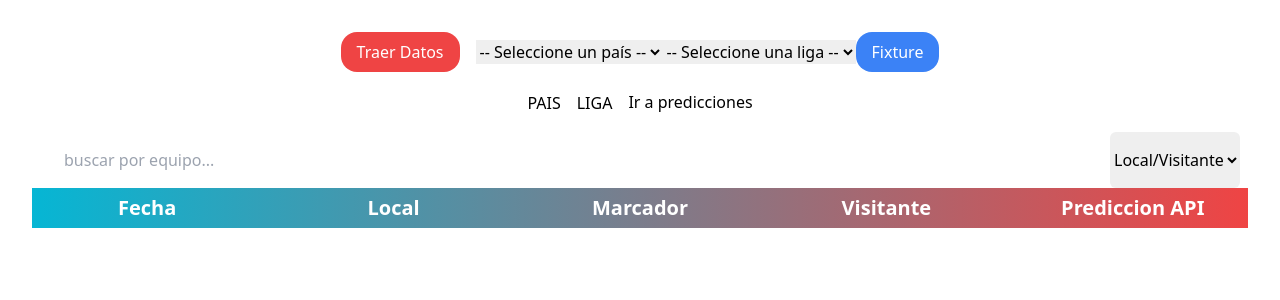
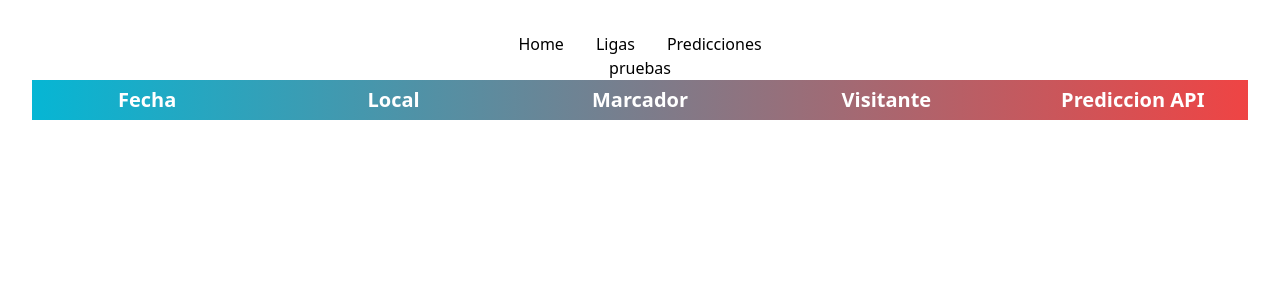
Before and after one commit to MMiigguueellGS/fooball-predictions, a React (Vite) app: page / in a window 1280 px wide. Shown: the top 300 px of the page. Built offline with nearby package versions, Linux system fonts and the light colour scheme; the HTML template or start-up script is replaced by a standard one.

Commit message:
agregando un nav

```diff
--- a/src/App.jsx
+++ b/src/App.jsx
@@ -5,15 +5,21 @@ import Fixture from "./Fixture";
 import DistributionPoisson from "./Components/DistributionPoisson";
 import PredictionsAPI from "./predicciones/PredictionsAPI";
 import { Link, Route, Routes } from "react-router-dom";
+import DailyMatchesFixture from "./DailyMatches/DailyMatchesFixture";
 const ls = localStorage;
 function App() {
   const [country, setCountry] = useState(""); //se guarda el pais seleccionado en el select de paises
   const [leagueCurrent, setleagueCurrent] = useState([]); //se guarda datos de  liga seleccionada en el select ID;Nombrede liga ; temporada, y pais
   const [leaguesByCountry, setLeaguesByCountry] = useState([]); // guarda la lista de las ligas x ciudad  , es lo que se ve en el select de ligas
   const [fixture, setFixture] = useState([]); //guarda el fixture dela liga seleccionada
-
   const [countries, setCountries] = useState([])
 
+  const headers = {
+    headers: {
+      "x-rapidapi-host": "v3.football.api-sports.io",
+      "x-rapidapi-key": "f2644de95c12ea7a21cdf3b27aa29ef0",
+    },
+  };
   const onChangeCountry = (e) => {
     setCountry(e.target.value);
     const leaguesByCountry = addLeaguesSelect(e.target.value);
@@ -46,12 +52,7 @@ function App() {
   }
   //---------------------------------------
   const handleRequest = () => {
-    const headers = {
-      headers: {
-        "x-rapidapi-host": "v3.football.api-sports.io",
-        "x-rapidapi-key": "f2644de95c12ea7a21cdf3b27aa29ef0",
-      },
-    };
+
     const url = "https://v3.football.api-sports.io/leagues?current=true";
     axios
       .get(url, headers)
@@ -63,13 +64,8 @@ function App() {
   };
   //----------------------------------------------
   const handleClickFixture = () => {
-    const headers = {
-      headers: {
-        "x-rapidapi-host": "v3.football.api-sports.io",
-        "x-rapidapi-key": "f2644de95c12ea7a21cdf3b27aa29ef0",
-      },
-    };
-    const url = `https://v3.football.api-sports.io/fixtures?league=${leagueCurrent.id}&season=2023`;
+
+    const url = `https://v3.football.api-sports.io/fixtures?league=${leagueCurrent.id}&season=${leagueCurrent.season}`;
     axios
       .get(url, headers)
       .then(({ data }) => {
@@ -94,6 +90,9 @@ function App() {
       }
     });
   }
+
+
+
   //-------------------------sto me trae data de la liga a pronosticar-------------------------------------
   useEffect(() => {
     const fixture = JSON.parse(ls.getItem("fixture"));
@@ -111,9 +110,18 @@ function App() {
 
   return (
     <>
+
+
+    <nav className="flex gap-8 justify-center">
+      <Link to="/" >Home</Link>
+      <Link to="/fixture" >Ligas</Link>
+      <Link to="" >Predicciones</Link>
+    </nav>
       <Routes>
+
+        <Route path="/" element={<DailyMatchesFixture/> } ></Route>
         <Route
-          path="/"
+          path="/fixture"
           element={
             <Fixture
               fixture={fixture}
--- a/src/Components/DistributionPoisson.jsx
+++ b/src/Components/DistributionPoisson.jsx
@@ -95,7 +95,7 @@ const DistributionPoisson = ({ fixture }) => {
     setAverageGoalAtsHome(averagesGoalsHome);
   };
 
-  //calculas el promedio del goles del visitante con el total de partidos del visitante
+  //calcula el promedio del goles del visitante con el total de partidos del visitante
   const handleSelectAwayTeam = (e) => {
     const idAway = e.target.value;
 
@@ -175,8 +175,8 @@ const DistributionPoisson = ({ fixture }) => {
   const expectedAwayGoals =
     awayAttackForce * homeDefensivForce * averageGoalsAtAwayLeague;
 
-  // ----------------------------------------
 
+// FORMULA DE DISTRIBUCION DE POISSON
   function poissonProbability(expectedGoal, expectedGoals) {
     if (expectedGoal < 0) {
       return 0; // La probabilidad nunca puede ser negativa
--- /dev/null
+++ b/src/DailyMatches/DailyMatchesFixture.jsx
@@ -0,0 +1,35 @@
+import React, { useState } from "react";
+import DailyMatchesFixtureList from "./DailyMatchesFixtureList";
+
+const DailyMatchesFixture = () => {
+  const [DailyMatches, setDailyMatches] = useState([]);
+  function fixtureprueba() {
+    //const url ="https://v3.football.api-sports.io/fixtures?date=2023-10-22";// este endpoint me obtiene la programacion de partidos para este fecha
+    const url = "https://v3.football.api-sports.io/fixtures?live=all";
+    axios
+      .get(url, headers)
+      .then(({ data }) => setDailyMatches(data.response))
+      .catch((err) => console.log(err));
+  }
+  return (
+    <div>
+      <button onClick={fixtureprueba}>pruebas</button>
+      <section className="grid gap-5 ">
+        <ul className="grid  items-center grid-cols-5 gap-4 text-white h-10 bg-gradient-to-r from-cyan-500 to-red-500">
+          <li className="text-xl font-semibold">Fecha</li>
+          <li className="text-xl font-semibold">Local</li>
+          <li className="text-xl font-semibold">Marcador</li>
+          <li className="text-xl font-semibold">Visitante</li>
+          <li className="text-xl font-semibold">Prediccion API</li>
+        </ul>
+        <section className="grid gap-4 ">
+          {DailyMatches.map((game) => (
+            <DailyMatchesFixtureList key={game.fixture.id} game={game} />
+          ))}
+        </section>
+      </section>
+    </div>
+  );
+};
+
+export default DailyMatchesFixture;
--- /dev/null
+++ b/src/DailyMatches/DailyMatchesFixtureList.jsx
@@ -0,0 +1,9 @@
+import React from 'react'
+
+const DailyMatchesFixtureList = ({game}) => {
+  return (
+    <div>DailyMatchesFixtureList</div>
+  )
+}
+
+export default DailyMatchesFixtureList
```
